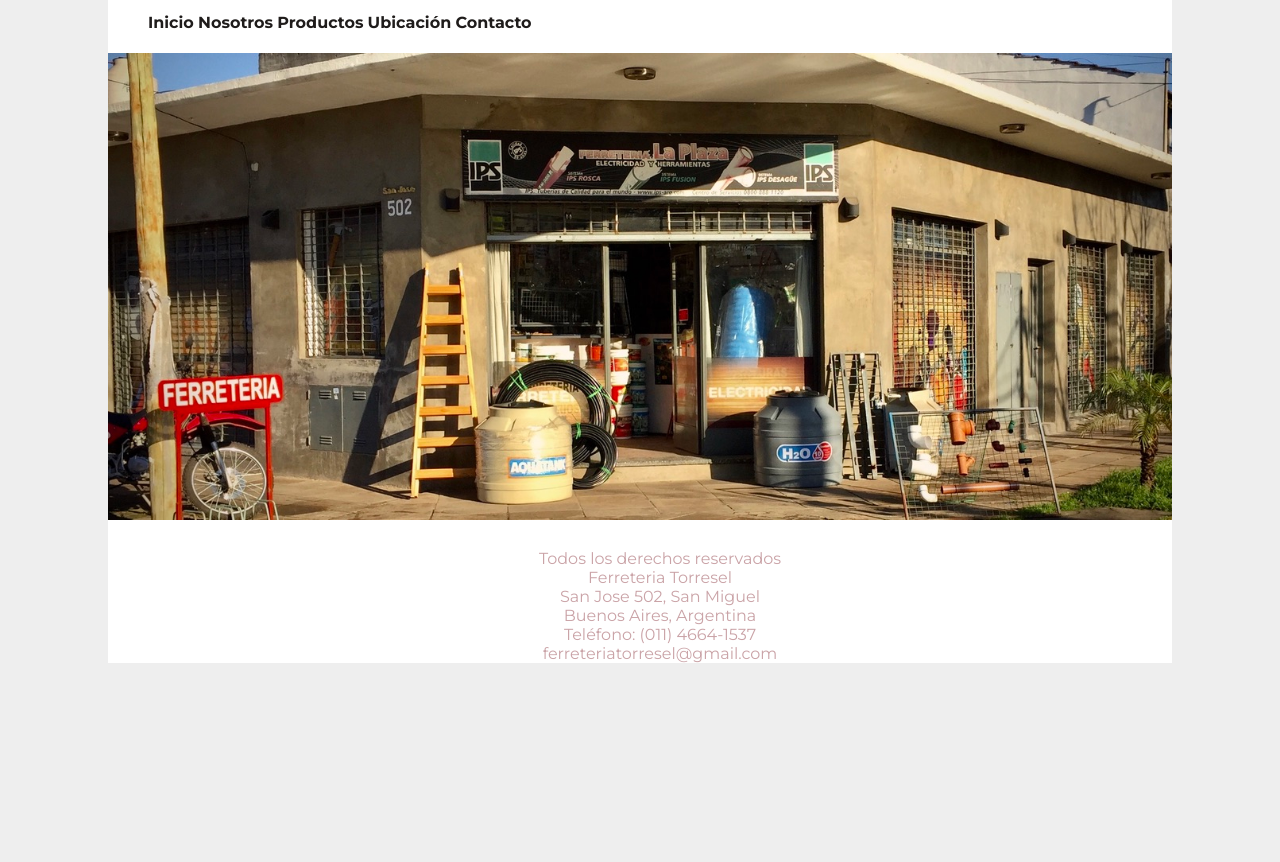
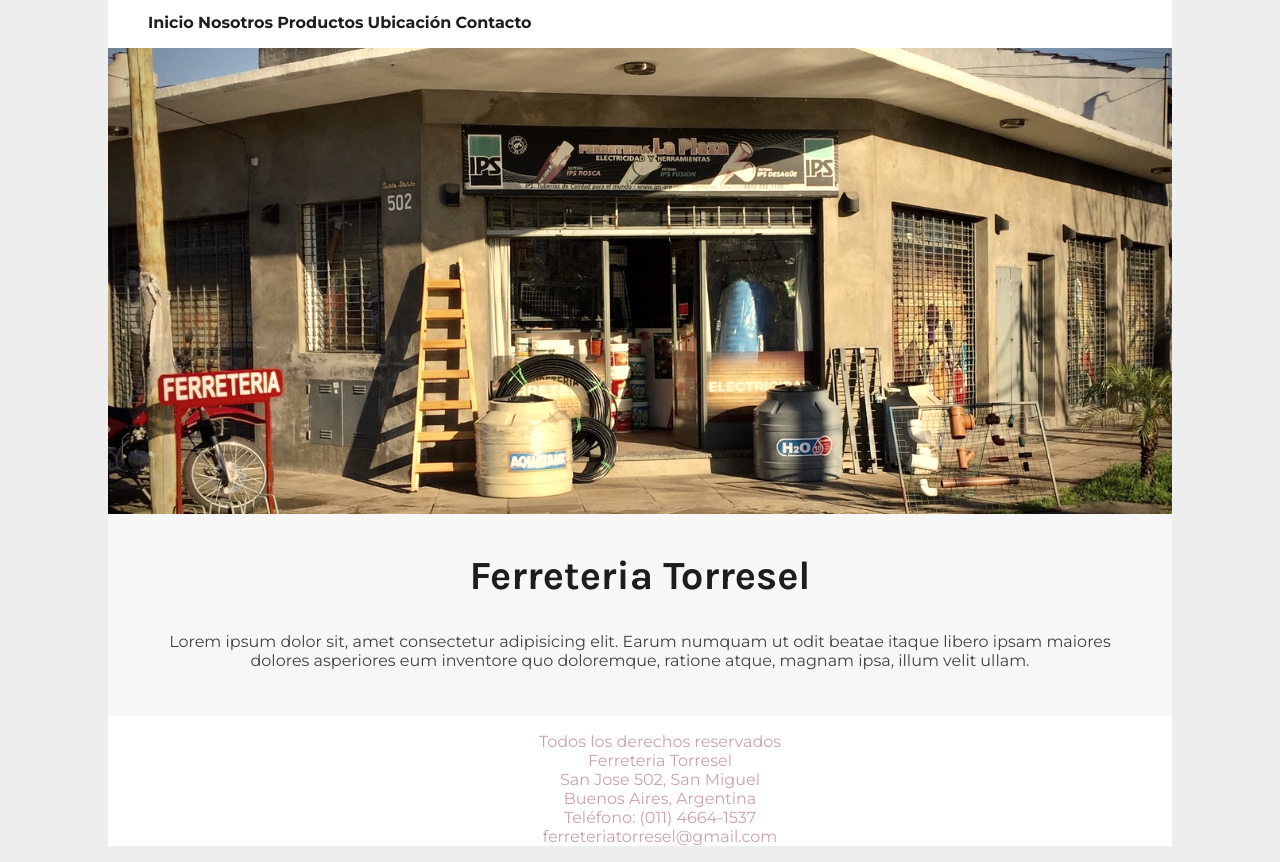
Before and after one commit to nicotorresel/ferreteria-web, a plain HTML site: page index.html in a window 1280 px wide. Shown: the part 165-1027 px from the top of the page. Before the commit the page ends 844 px from the top, so only its background shows below. Drawn offline with Linux system fonts and the light colour scheme.

Commit message:
more styles added

```diff
--- a/index.html
+++ b/index.html
@@ -39,8 +39,15 @@
 
     <main>
 
-      <h1><img class="local-image" src="images/local.jpeg" alt="imagen principal"></h1>
-
+      <div class="main-image">
+        <div><img class="local-image" src="images/local.jpeg" alt="imagen principal"></div>
+        <div class="parrafo">
+          <H2>Ferreteria Torresel</H2>
+          <div class="descripcion">
+            <p>Lorem ipsum dolor sit, amet consectetur adipisicing elit. Earum numquam ut odit beatae itaque libero ipsam maiores dolores asperiores eum inventore quo doloremque, ratione atque, magnam ipsa, illum velit ullam.</p>
+          </div>
+        </div>
+      </div>
     </main>
 
     <footer>
--- a/styles/styles.css
+++ b/styles/styles.css
@@ -15,6 +15,11 @@
 font-family: 'Montserrat', sans-serif;
 color: #424242;
 -webkit-font-smoothing: antialiased;
+}
+
+.marco {
+  margin: 0px 100px 0px 100px;
+  background-color: white;
 }
 
 h2 {
@@ -80,16 +85,28 @@
   text-align: left;
 }
 
+.main-image {
+  position: relative;
+  background-color:#f7f7f7;
+  text-align: center;
+}
+
 .local-image {
   height: 100%;
   width: 100%;
+  -webkit-filter: sepia(30%);
+}
+
+.parrafo {
+  position: relative;
+  width: 100%;
+  height: 100%;
+}
+
+.descripcion {
+  padding: 0 30px 30px 30px;
 }
 
 .productos {
   border: black;
 }
-
-.marco {
-  margin: 0px 100px 0px 100px;
-  background-color: white;
-}
```
